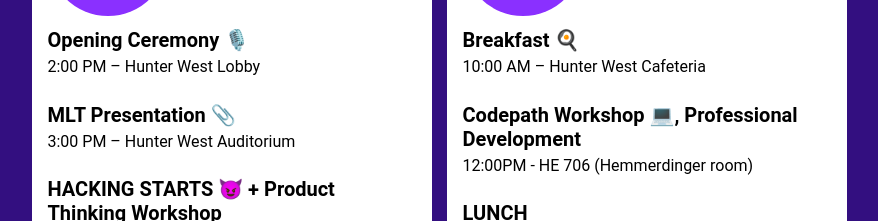
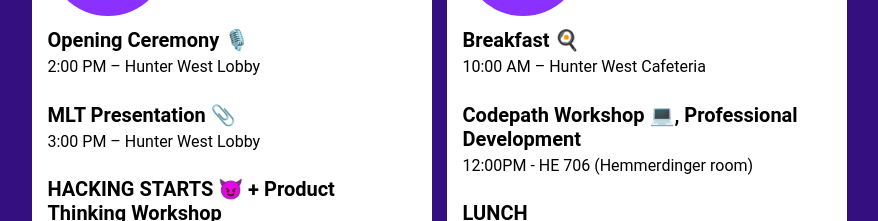
Before and after one commit to KymaiselHunter/hunterhacks, a React (Vite) app in the folder hunterhacks-website/: page / in a window 1280 px wide. Shown: the part 3360-3581 px from the top of the page, without its empty margins (290-1168 px from the left). Built offline with nearby package versions, Linux system fonts and the light colour scheme.

Commit message:
src/components/ScheduleList.jsx

```diff
--- a/hunterhacks-website/src/components/ScheduleList.jsx
+++ b/hunterhacks-website/src/components/ScheduleList.jsx
@@ -12,7 +12,7 @@
   },
   {
     activityTitle: "MLT Presentation 📎",
-    activityDescription: "3:00 PM – Hunter West Auditorium",
+    activityDescription: "3:00 PM – Hunter West Lobby",
   },
   {
     activityTitle: "HACKING STARTS 😈 + Product Thinking Workshop",
```
